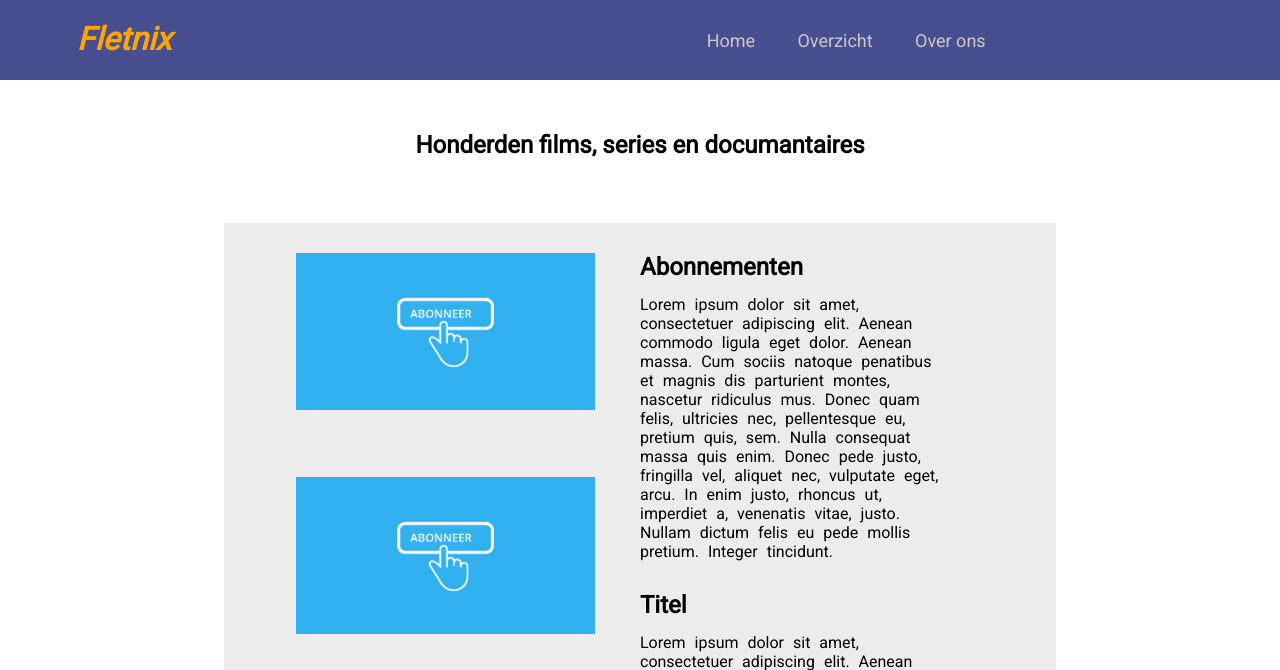
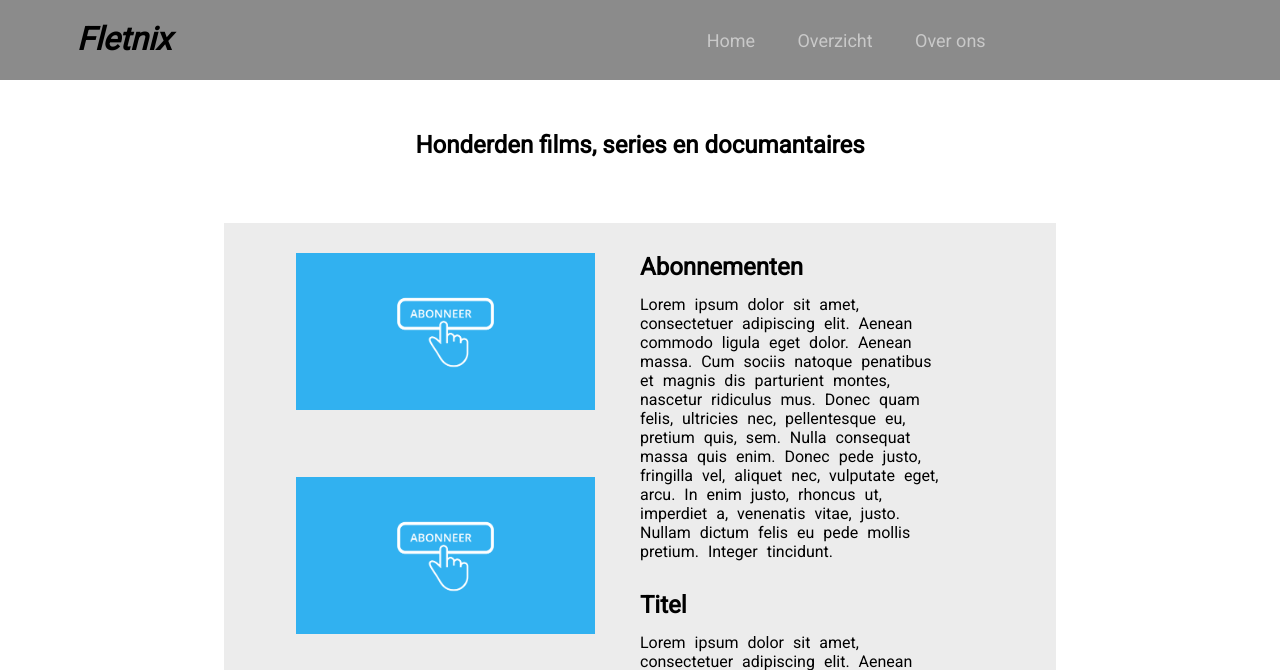
Before and after one commit to Mickgw/Fletnix, a PHP site: page / in a window 1280 px wide. Shown: the top 670 px of the page. Run offline with PHP 8.4, Linux system fonts and the light colour scheme.

Commit message:
abonnementen plys

```diff
--- a/Fletnix site/style.css
+++ b/Fletnix site/style.css
@@ -14,7 +14,7 @@
 .navigatieBar {
   width: 100%;
   height: 80px;
-  background-color: #474f91;
+  background-color: #8b8b8b;
 }
 
 .logo {
@@ -23,7 +23,7 @@
 
   /*Tekst opmaak*/
   font-size: 16px;
-  color: orange;
+  color: rgb(0, 0, 0);
   font-style: italic;
 }
 
```
